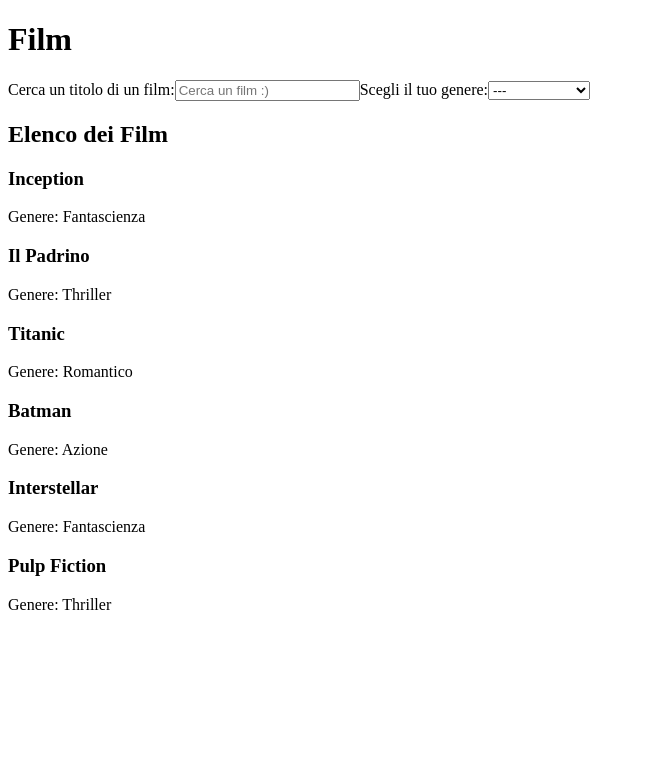
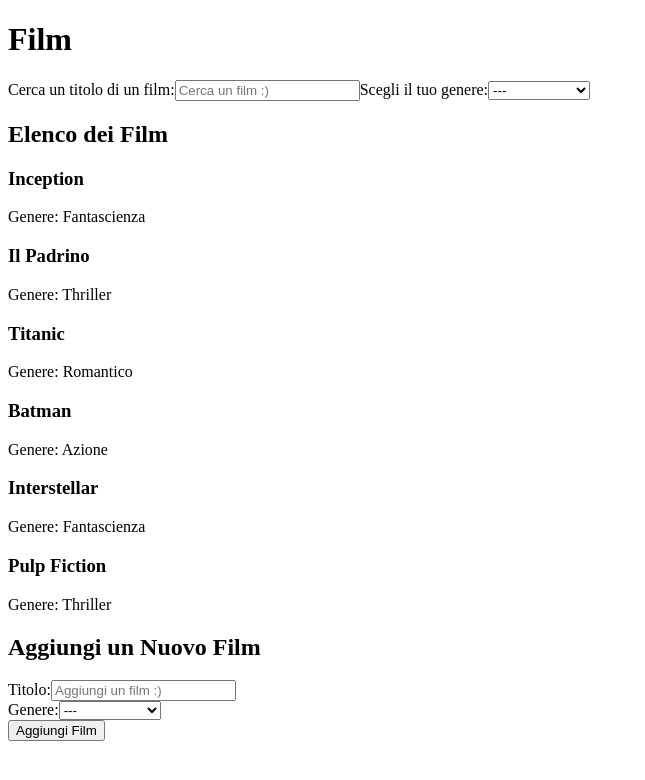
Before and after one commit to LindaTancini/react-movie-filter, a React (Vite) app: page / in a window 1280 px wide. Shown: the top 780 px of the page, without its empty margins (0-645 px from the left). Built offline with nearby package versions, Linux system fonts and the light colour scheme.

Commit message:
feat_ add second bonus

```diff
--- a/src/App.jsx
+++ b/src/App.jsx
@@ -19,6 +19,9 @@
   const [filteredMovie, setFilteredMovie] = useState(movies);
   //AGGIUNGO UNO STATO PER CERCARE IL TITOLO
   const [searchTitle, setSearchTitle] = useState("");
+  //AGGIUNGO DUE STATI, UNO PER AGGIUNGERE UN TITOLO E UNO PER AGGIUNGERE UN GENERE
+  const [newTitle, setNewTitle] = useState("");
+  const [newGenre, setNewGenre] = useState("");
 
   // USO USE EFFECT PER FILTRARE
   useEffect(() => {
@@ -49,6 +52,21 @@
     setFilteredMovie(resultSearch);
     console.log(resultSearch);
   }, [searchTitle]); //CREO DIPENDENZA PER VEDERE IL TITOLO CERCATO
+
+  // CREO UNA FUNZIONE PER AGGIUNGERE NUOVI FILM E CON PREVENT DEFAULT NON FACCIO RICARICARE LA PAGINA
+  const addNewMovies = (event) => {
+    event.preventDefault();
+    // SE IL NUOVO TITOLO E IL NUOVO GENERE NON SONO VUOTI
+    if (newTitle && newGenre) {
+      //CREO VARIABILE PER CREARE NUOVI FILM
+      const newMovie = { title: newTitle, genre: newGenre };
+      //CON IL METODO SPREAD AGGIORNO LA LISTA
+      setFilteredMovie([...movies, newMovie]);
+      //PULISCO I CAMPI DEL TITOLO E DEL GENERE UNA VOLTA FINITO DI SCRIVERE
+      setNewTitle("");
+      setNewGenre("");
+    }
+  };
 
   return (
     <div>
@@ -82,6 +100,34 @@
           </article>
         ))}
       </section>
+      <section>
+        <h2>Aggiungi un Nuovo Film</h2>
+        <form onSubmit={addNewMovies}>
+          <div>
+            <label>Titolo:</label>
+            <input
+              type="text"
+              value={newTitle}
+              onChange={(element) => setNewTitle(element.target.value)}
+              placeholder="Aggiungi un film :)"
+            />
+          </div>
+          <div>
+            <label>Genere:</label>
+            <select
+              value={newGenre}
+              onChange={(element) => setNewGenre(element.target.value)}
+            >
+              <option value="">---</option>
+              <option value="Fantascienza">Fantascienza</option>
+              <option value="Thriller">Thriller</option>
+              <option value="Romantico">Romantico</option>
+              <option value="Azione">Azione</option>
+            </select>
+          </div>
+          <button type="submit">Aggiungi Film</button>
+        </form>
+      </section>
     </div>
   );
 }
```
